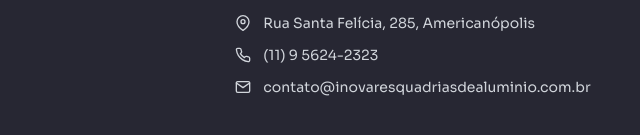
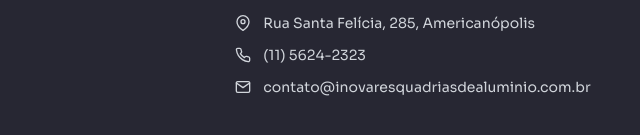
Before and after one commit to MatheusZyon/lp1_inovar, a plain HTML site: page index.html in a window 1280 px wide. Shown: the part 5585-5720 px from the top of the page, 218-858 px from the left. Drawn offline with nearby package versions, Linux system fonts and the light colour scheme.

Commit message:
Update index.html

```diff
--- a/index.html
+++ b/index.html
@@ -355,7 +355,7 @@
                         </a>
                         <a href="tel:+551156242323" class="flex items-center justify-center md:justify-start hover:text-accent-primary transition-colors">
                             <svg xmlns="http://www.w3.org/2000/svg" width="16" height="16" viewBox="0 0 24 24" fill="none" stroke="currentColor" stroke-width="2" stroke-linecap="round" stroke-linejoin="round" class="mr-3 flex-shrink-0"><path d="M22 16.92v3a2 2 0 0 1-2.18 2 19.79 19.79 0 0 1-8.63-3.07 19.5 19.5 0 0 1-6-6 19.79 19.79 0 0 1-3.07-8.67A2 2 0 0 1 4.11 2h3a2 2 0 0 1 2 1.72 12.84 12.84 0 0 0 .7 2.81 2 2 0 0 1-.45 2.11L8.09 9.91a16 16 0 0 0 6 6l1.27-1.27a2 2 0 0 1 2.11-.45 12.84 12.84 0 0 0 2.81.7A2 2 0 0 1 22 16.92z"></path></svg>
-                            <span>(11) 9 5624-2323</span>
+                            <span>(11) 5624-2323</span>
                         </a>
                         <a href="mailto:contato@inovaresquadriasdealuminio.com.br" class="flex items-center justify-center md:justify-start hover:text-accent-primary transition-colors">
                              <svg xmlns="http://www.w3.org/2000/svg" width="16" height="16" viewBox="0 0 24 24" fill="none" stroke="currentColor" stroke-width="2" stroke-linecap="round" stroke-linejoin="round" class="mr-3 flex-shrink-0"><path d="M4 4h16c1.1 0 2 .9 2 2v12c0 1.1-.9 2-2 2H4c-1.1 0-2-.9-2-2V6c0-1.1.9-2 2-2z"></path><polyline points="22,6 12,13 2,6"></polyline></svg>
@@ -464,4 +464,5 @@
     </script>
 
 </body>
+
 </html>
```
